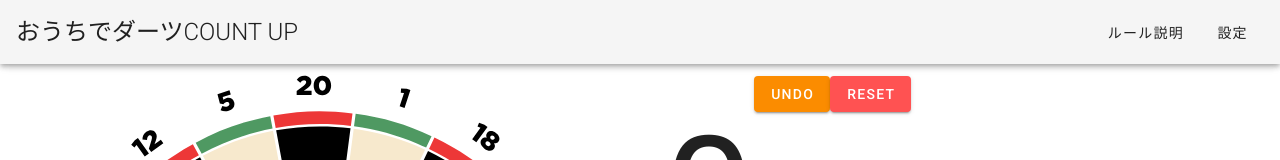
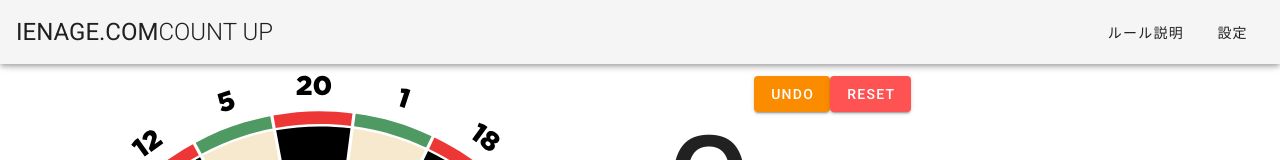
Before and after one commit to nanchovy/countup, a Vue app: page / in a window 1280 px wide. Shown: the top 160 px of the page. Built offline with nearby package versions, Linux system fonts and the light colour scheme.

Commit message:
change title and url
タイトルをienage.comに変更

```diff
--- a/public/index.html
+++ b/public/index.html
@@ -5,13 +5,14 @@
     <meta http-equiv="X-UA-Compatible" content="IE=edge">
     <meta name="viewport" content="width=device-width,initial-scale=1.0">
     <link rel="icon" href="<%= BASE_URL %>favicon.ico">
-    <title>countup</title>
+    <title>ienage.com</title>
     <link rel="stylesheet" href="https://fonts.googleapis.com/css?family=Roboto:100,300,400,500,700,900">
     <link rel="stylesheet" href="https://cdn.jsdelivr.net/npm/@mdi/font@latest/css/materialdesignicons.min.css">
   </head>
   <body>
     <noscript>
-      <strong>We're sorry but countup doesn't work properly without JavaScript enabled. Please enable it to continue.</strong>
+      <strong>申し訳ございませんがienage.comのご利用にはJavascriptの設定が必要です。有効にしてから再度お試しください。</strong>
+      <strong>We're sorry but ienage.com doesn't work properly without JavaScript enabled. Please enable it to continue.</strong>
     </noscript>
     <div id="app"></div>
     <!-- built files will be auto injected -->
--- a/src/App.vue
+++ b/src/App.vue
@@ -2,7 +2,7 @@
   <v-app>
     <v-app-bar app>
       <v-toolbar-title class="headline text-uppercase">
-        <span>おうちでダーツ</span>
+        <span>ienage.com</span>
         <span class="font-weight-light">COUNT UP</span>
       </v-toolbar-title>
       <div class="flex-grow-1"></div>
--- a/src/components/ScoreBoard.vue
+++ b/src/components/ScoreBoard.vue
@@ -92,7 +92,7 @@ export default {
         '%08%23%e3%81%8a%e3%81%86%e3%81%a1%e3%81%a7%e3%83%80%e3%83%bc%e3%83%84%0d%0a%e3%82%b2%e3%83%bc%e3%83%a0%3a%20%e3%82%ab%e3%82%a6%e3%83%b3%e3%83%88%e3%82%a2%e3%83%83%e3%83%97%0d%0a%e5%be%97%e7%82%b9%3a%20' +
         this.history.reduce((sum, dart) => sum + dart.score, 0) +
         '%e7%82%b9%0d%0a' +
-        '&url=http://bit.ly/CountUpDarts'
+        '&url=https://ienage.com'
       )
     }
   },
```
